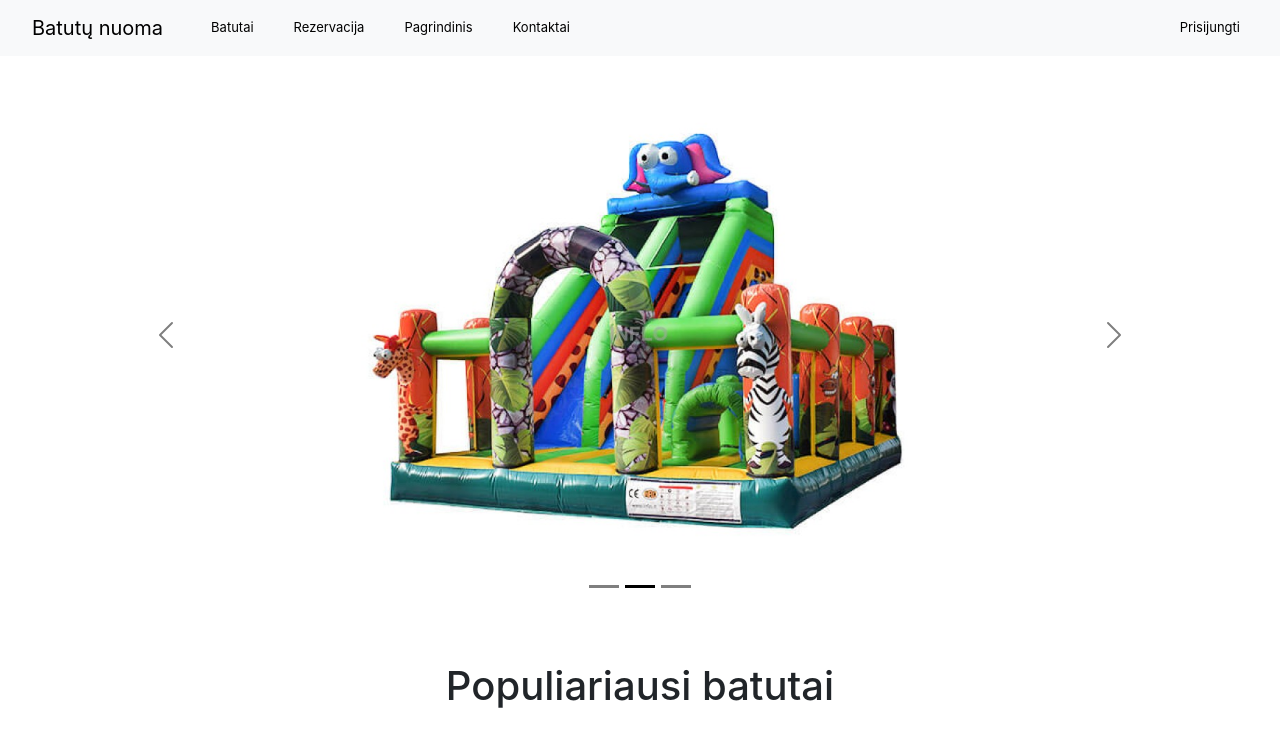
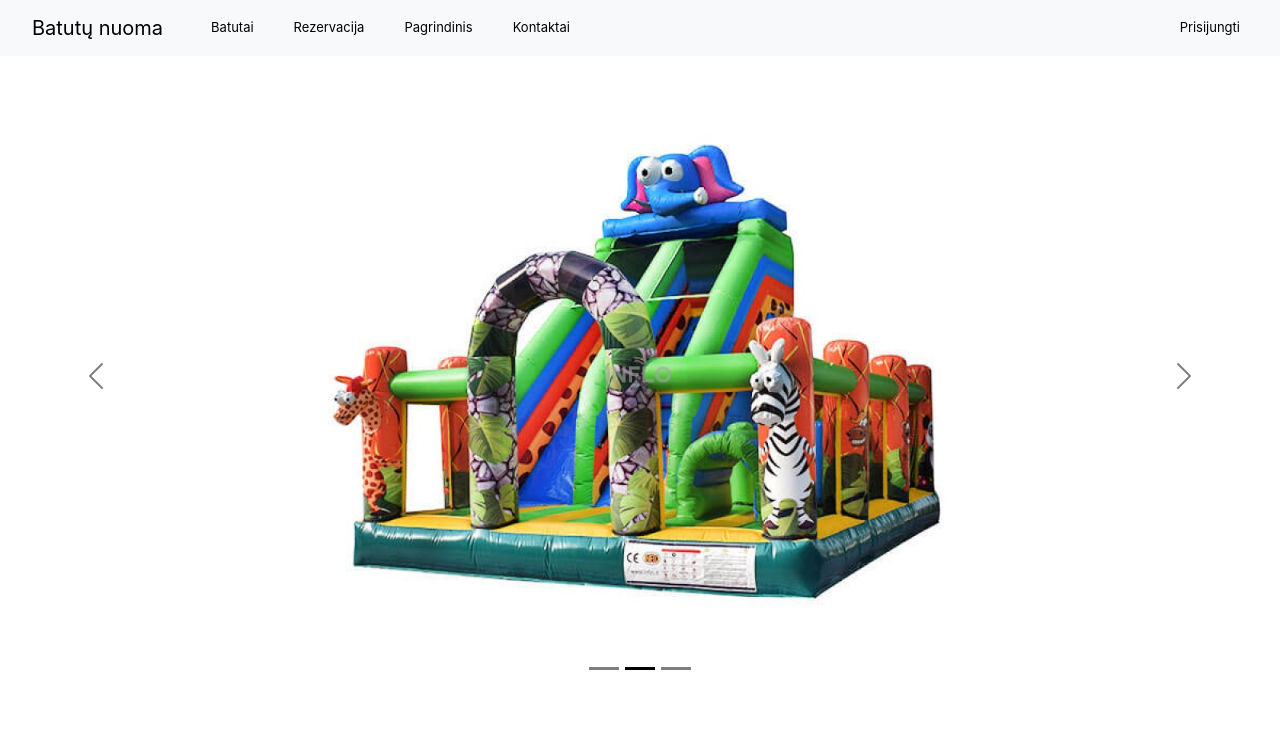
Before and after one commit to ignasbakus/BatutaiFrontendas, a React (Create React App) app: page / in a window 1280 px wide. Shown: the top 750 px of the page. Built offline with nearby package versions, Linux system fonts and the light colour scheme.

Commit message:
Sukurtas Item show puslapis, dar nesutvarkyta foto

```diff
--- a/src/App.js
+++ b/src/App.js
@@ -6,6 +6,7 @@ import HomePage from "./pages/HomePage";
 import Reservation from "./pages/Reservation";
 import Login from "./pages/Login";
 import Footer from "./components/Footer";
+import Items from "./pages/Items";
 
 function App() {
   return (
@@ -17,16 +18,17 @@ function App() {
         contacts="Kontaktai"
         login="Prisijungti"
         home="Pagrindinis"
-        dropdownValue1="Kažkas"
+        dropdownValue1="Batutai"
         dropdownValue2="Kažkas"
         dropdownValue3="Kažkas"
       />
-      <div className="container">
+      <div>
         <Routes>
           <Route path="/" element={<HomePage />} />
           <Route path="/contact" element={<Contact />} />
           <Route path="/reservation" element={<Reservation />} />
           <Route path="/login" element={<Login />} />
+          <Route path="/items" element={<Items />} />
         </Routes>
       </div>
       <Footer />
```
